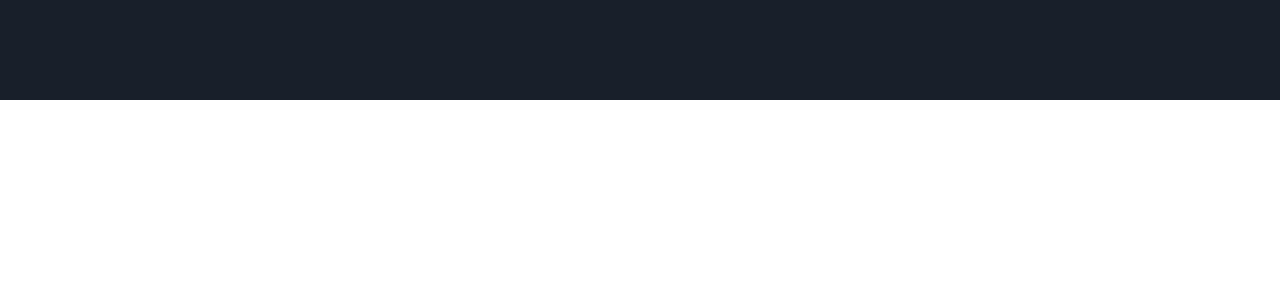
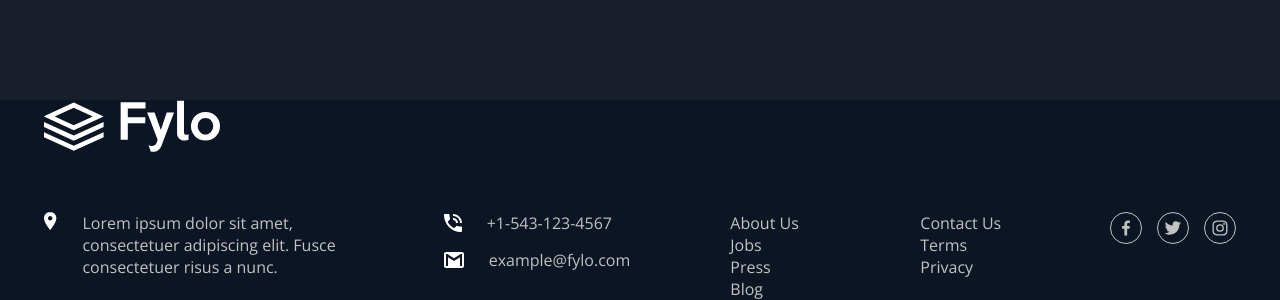
Before and after one commit to MartinKono/FrontendMentor-challenge-FyloLandingPage, a JavaScript app: page / in a window 1280 px wide. Shown: the part 3523-3823 px from the top of the page. Before the commit the page ends 3623 px from the top, so only its background shows below. Built offline with nearby package versions, Linux system fonts and the light colour scheme; the HTML template or start-up script is replaced by a standard one.

Commit message:
added footer section

```diff
--- a/src/App.js
+++ b/src/App.js
@@ -4,6 +4,7 @@ import Intro from './components/Intro'
 import Blocks from './components/Blocks'
 import Productive from './components/Productive'
 import Testimonials from './components/Testimonials'
+import Footer from './components/Footer'
 
 const App = () => {
   return (
@@ -13,6 +14,7 @@ const App = () => {
       <Blocks/>
       <Productive/>
       <Testimonials/>
+      <Footer/>
     </div>
   )
 }
--- /dev/null
+++ b/src/components/Footer.js
@@ -0,0 +1,56 @@
+import './Footer.scss'
+import Logo from '../images/svgs/Logo'
+import IconLocation from '../images/svgs/IconLocation'
+import IconPhone from '../images/svgs/IconPhone'
+import IconEmail from '../images/svgs/IconEmail'
+import { BiLogoInstagram, BiLogoTwitter, BiLogoFacebook} from 'react-icons/bi'
+
+const Footer = () => {
+  return (
+    <footer>
+        <div className='footer-content'>
+            <Logo/>
+            <div className='footer-container'>
+                <div className='location'>
+                    <IconLocation/>
+                    <p>Lorem ipsum dolor sit amet, consectetuer adipiscing elit. Fusce consectetuer risus a nunc.</p>
+                </div>
+                <div className='contact'>
+                    <div className='phone'>
+                        <IconPhone/>
+                        <p>+1-543-123-4567</p>
+                    </div>
+                    <div className='email'>
+                        <IconEmail/>
+                        <p>example@fylo.com</p>
+                    </div>
+                </div>
+                <ul className='links-1'>
+                    <li><a href='#'>About Us</a></li>
+                    <li><a href='#'>Jobs</a></li>
+                    <li><a href='#'>Press</a></li>
+                    <li><a href='#'>Blog</a></li>
+                </ul>
+                <ul className='links-2'>
+                    <li><a href='#'>Contact Us</a></li>
+                    <li><a href='#'>Terms</a></li>
+                    <li><a href='#'>Privacy</a></li>
+                </ul>
+                <div className='socials'>
+                    <div className='circle'>
+                        <a href='#'><BiLogoFacebook/></a>
+                    </div>
+                    <div className='circle'>
+                        <a href='#'><BiLogoTwitter/></a>
+                    </div>
+                    <div className='circle'>
+                        <a href='#'><BiLogoInstagram/></a>
+                    </div>
+                </div>
+            </div>
+        </div>
+    </footer>
+  )
+}
+
+export default Footer
--- /dev/null
+++ b/src/components/Footer.scss
@@ -0,0 +1,129 @@
+$footer-background-color: hsl(216, 53%, 9%);
+$para-color: hsl(0, 0%, 76%);
+$cyan-color: hsl(176, 68%, 64%);
+
+footer {
+    display: flex;
+    flex-direction: column;
+    justify-content: center;
+    align-items: center;
+
+    gap: 100px;
+
+    width: 100%;
+
+    background-color: $footer-background-color;
+}
+
+.footer-content {
+    display: flex;
+    flex-direction: column;
+    justify-content: center;
+    align-items: flex-start;
+
+    gap: 60px;
+}
+
+.footer-container {
+    display: flex;
+    flex-direction: row;
+    justify-content: center;
+    align-items: flex-start;
+
+    gap: 100px;
+}
+
+.location {
+    display: flex;
+    flex-direction: row;
+    justify-content: center;
+    align-items: flex-start;
+
+    gap: 25px;
+
+    width: 300px;
+
+    p {
+        font-family: 'Open Sans', sans-serif;
+        color: $para-color;
+    }
+}
+
+.contact {
+    display: flex;
+    flex-direction: column;
+    justify-content: center;
+    align-items: flex-start;
+
+    gap: 15px;
+}
+
+.phone {
+    display: flex;
+    flex-direction: row;
+    justify-content: center;
+    align-items: center;
+
+    gap: 25px;
+
+    p {
+        font-family: 'Open Sans', sans-serif;
+        color: $para-color;
+    }
+}
+
+.email {
+    @extend .phone;
+}
+
+.links-1 {
+    list-style: none;
+
+    width: 90px;
+
+    li {
+        a {
+            font-family: 'Open Sans', sans-serif;
+            color: $para-color;
+            text-decoration: none
+        }
+
+        &:hover {
+            font-weight: 700;
+            color: lighten($para-color, 50%);
+        }
+    }
+}
+
+.links-2 {
+    @extend .links-1;
+}
+
+.socials {
+    display: flex;
+    flex-direction: row;
+    justify-content: center;
+    align-items: center;
+
+    gap: 15px;
+}
+
+.circle {
+
+    border: 1px solid $para-color;
+    border-radius: 50%;
+    padding: 5px 5px 0px 5px;
+
+    a {
+        color: $para-color;
+        font-size: 20px;
+    }
+
+    &:hover {
+        border: 1px solid $cyan-color;
+
+        a {
+            color: $cyan-color;
+        }
+    }
+}
```
